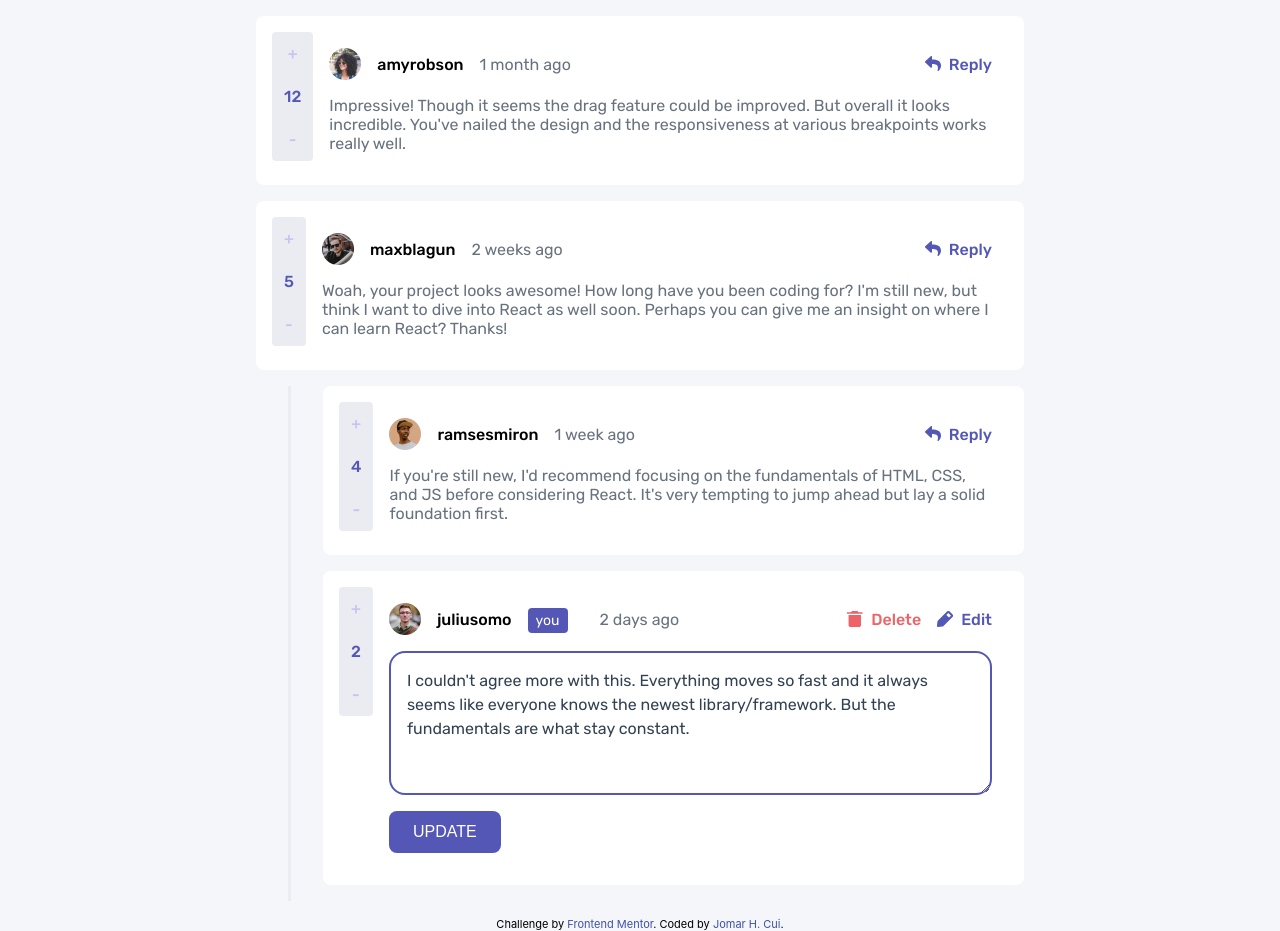
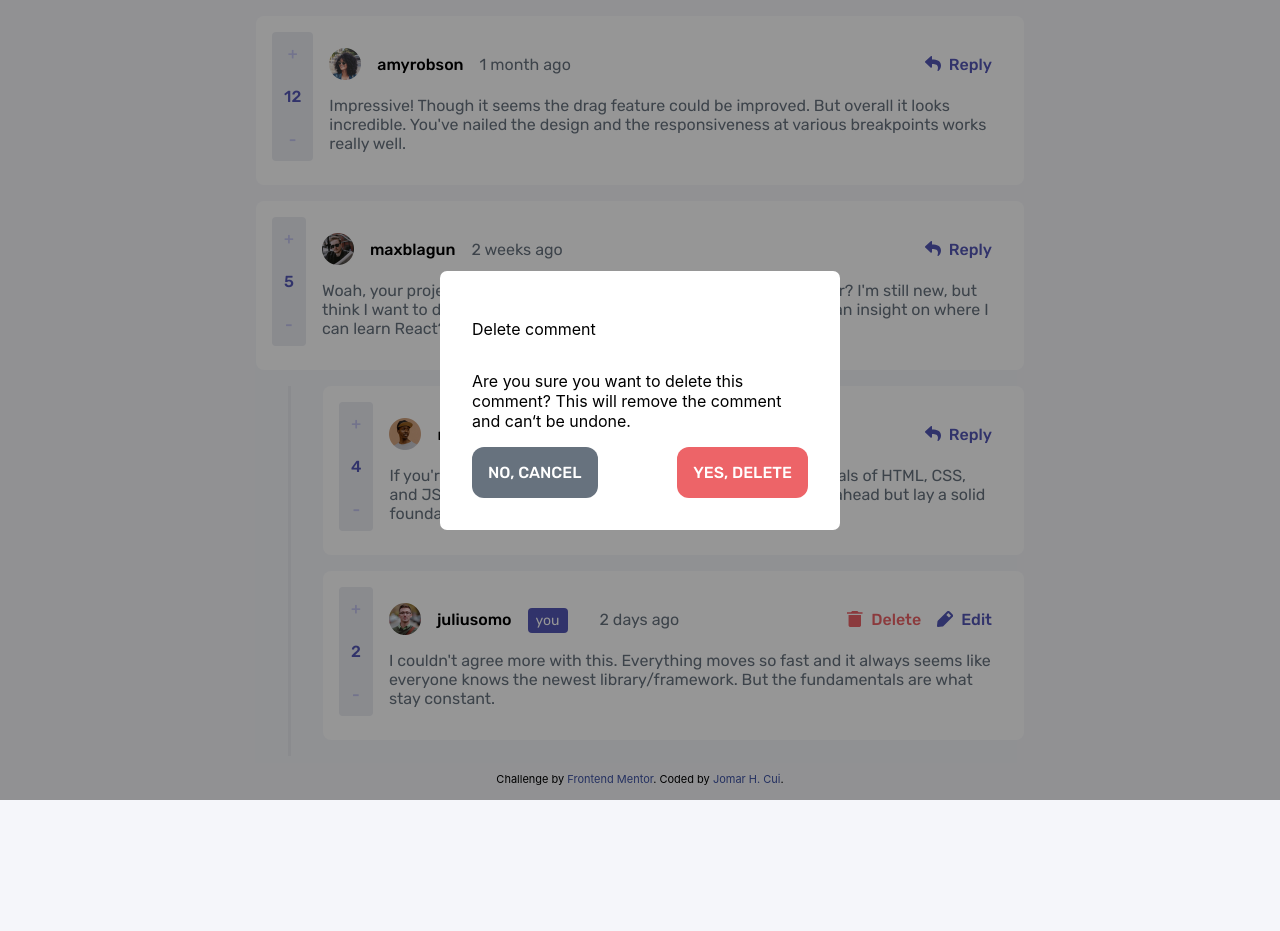
Before and after one commit to jomarcui/react-next-interactive-comment-section, a Next.js app: page / in a window 1280 px wide. Both pictures are taken after a click on the button "Delete". After the commit the page ends 800 px from the top, so only its background shows below. Built offline with nearby package versions, Linux system fonts and the light colour scheme.

Commit message:
🚧 Added modal popup when deleting comment

```diff
--- a/components/comment/comment.styles.ts
+++ b/components/comment/comment.styles.ts
@@ -1,18 +1,7 @@
 import styled, { css } from "styled-components";
+import { Colors } from "../../enums/colors";
 
 //#region Mixins
-
-const Colors = {
-  MODERATE_BLUE: "hsl(238, 40%, 52%)",
-  SOFT_RED: "hsl(358, 79%, 66%)",
-  LIGHT_GRAYISH_BLUE: "hsl(239, 57%, 85%)",
-  PALE_RED: "hsl(357, 100%, 86%)",
-  DARK_BLUE: "hsl(212, 24%, 26%)",
-  GRAYISH_BLUE: "hsl(211, 10%, 45%)",
-  LIGHT_GRAY: "hsl(223, 19%, 93%)",
-  VERY_LIGHT_GRAY: "hsl(228, 33%, 97%)",
-  WHITE: "hsl(0, 0%, 100%)",
-};
 
 const commentContainer = css`
   background-color: ${Colors.WHITE};
@@ -89,6 +78,7 @@ export const Content = styled.div`
     height: 9rem;
     margin: 1rem 0;
     padding: 1rem;
+    resize: none;
     width: 100%;
   }
 `;
--- a/components/comment/list.tsx
+++ b/components/comment/list.tsx
@@ -5,11 +5,12 @@ import Comment from "./comment";
 import MyComment from "./mycomment";
 
 type CommentListProps = {
-  comments: Types.Comment[];
-  currentUser: Types.User;
+  comments: Types.Comment[],
+  currentUser: Types.User,
+  setShow: any,
 };
 
-const CommentList = ({ comments, currentUser }: CommentListProps) => {
+const CommentList = ({ comments, currentUser, setShow }: CommentListProps) => {
   const handleReplyClick = (e: any) => {
     e.preventDefault();
     alert(e.currentTarget.dataset.commentId);
@@ -21,6 +22,7 @@ const CommentList = ({ comments, currentUser }: CommentListProps) => {
     const props = {
       currentUser,
       handleReplyClick,
+      setShow,
     };
 
     if (isMyComment) {
--- a/components/comment/mycomment.tsx
+++ b/components/comment/mycomment.tsx
@@ -5,7 +5,8 @@ import * as Types from "../../types/comment";
 import { useState } from "react";
 
 type CommentProps = {
-  comment: Types.Comment;
+  comment: Types.Comment,
+  setShow: any,
 };
 
 const MyComment = ({
@@ -19,6 +20,7 @@ const MyComment = ({
       username,
     },
   },
+  setShow
 }: CommentProps) => {
   const [isEditing, setIsEditing] = useState(false);
   const [myComment, setMyComment] = useState(content);
@@ -26,6 +28,10 @@ const MyComment = ({
   const commentHandleChange = (e: any) => {
     setMyComment(e.currentTarget.val);
   };
+
+  const deleteHandleClick = () => {
+    setShow(true);
+  }
 
   const showEditHandleClick = () => {
     setIsEditing(true);
@@ -63,7 +69,7 @@ const MyComment = ({
               <span
                 className="text"
                 data-comment-id={id}
-                onClick={showEditHandleClick}
+                onClick={deleteHandleClick}
               >
                 Delete
               </span>
--- /dev/null
+++ b/components/ui/modal.styles.ts
@@ -0,0 +1,26 @@
+import styled from "styled-components";
+
+import { Colors } from "../../enums/colors";
+
+export const Overlay = styled.div`
+  align-items: center;
+  background: ${Colors.OVERLAY};
+  bottom: 0px;
+  display: flex;
+  justify-content: center;
+  left: 0px;
+  position: fixed;
+  right: 0px;
+  top: 0px;
+  z-index: 10000;
+`;
+
+export const Modal = styled.div`
+background-color: ${Colors.WHITE};
+border-radius: 7px;
+display: flex;
+flex-wrap: wrap;
+justify-content: space-between;
+padding: 2rem;
+width: 400px;
+`;
--- /dev/null
+++ b/components/ui/modal.tsx
@@ -0,0 +1,24 @@
+import { ReactNode } from "react";
+
+import * as Styles from "./modal.styles";
+
+type ModalProps = {
+    children: ReactNode,
+    show: boolean
+}
+
+const Modal = ({ children, show }: ModalProps) => {
+    if (!show) {
+        return null;
+    }
+
+    return (
+        <Styles.Overlay>
+            <Styles.Modal>
+                {children}
+            </Styles.Modal>
+        </Styles.Overlay>
+    );
+}
+
+export default Modal;
--- /dev/null
+++ b/enums/colors.ts
@@ -0,0 +1,12 @@
+export const Colors = {
+    MODERATE_BLUE: "hsl(238, 40%, 52%)",
+    SOFT_RED: "hsl(358, 79%, 66%)",
+    LIGHT_GRAYISH_BLUE: "hsl(239, 57%, 85%)",
+    PALE_RED: "hsl(357, 100%, 86%)",
+    DARK_BLUE: "hsl(212, 24%, 26%)",
+    GRAYISH_BLUE: "hsl(211, 10%, 45%)",
+    LIGHT_GRAY: "hsl(223, 19%, 93%)",
+    VERY_LIGHT_GRAY: "hsl(228, 33%, 97%)",
+    WHITE: "hsl(0, 0%, 100%)",
+    OVERLAY: "#00000069",
+};
--- a/pages/index.styles.ts
+++ b/pages/index.styles.ts
@@ -1,6 +1,21 @@
 import styled from "styled-components";
+import { Colors } from "../enums/colors";
 
 export const Main = styled.main`
   margin: 0 auto;
   max-width: 768px;
 `;
+
+interface IButton {
+  backgroundColor: string
+}
+
+export const Button = styled.button<IButton>`
+  background-color: ${({backgroundColor}) => backgroundColor};
+  border: none;
+  border-radius: 0.75rem;
+  color: ${Colors.WHITE};
+  cursor: pointer;
+  font: 500 1rem "Rubik";
+  padding: 1rem;
+`;
--- a/pages/index.tsx
+++ b/pages/index.tsx
@@ -1,7 +1,10 @@
 import type { NextPage } from "next";
 import Head from "next/head";
+import { useState } from "react";
 import useSWR from "swr";
 import CommentList from "../components/comment/list";
+import Modal from "../components/ui/modal";
+import { Colors } from "../enums/colors";
 import styles from "../styles/Home.module.css";
 import * as Types from "../types/comment";
 import * as Styles from "./index.styles";
@@ -20,6 +23,8 @@ const fetcher = async (url: string) => {
 const Home: NextPage = () => {
   const { data, error } = useSWR("/api/comments", fetcher);
 
+  const [show, setShow] = useState(false);
+
   if (error) return <div>Failed to load</div>;
   if (!data) return <div>Loading...</div>;
 
@@ -35,7 +40,7 @@ const Home: NextPage = () => {
       </Head>
 
       <Styles.Main>
-        <CommentList comments={comments} currentUser={currentUser} />
+        <CommentList comments={comments} currentUser={currentUser} setShow={setShow} />
       </Styles.Main>
 
       <footer className={styles.attribution}>
@@ -49,6 +54,13 @@ const Home: NextPage = () => {
         </a>
         . Coded by <a href="#">Jomar H. Cui</a>.
       </footer>
+
+      <Modal show={show}>
+        <p>Delete comment</p>
+        <p>Are you sure you want to delete this comment? This will remove the comment and can&lsquo;t be undone.</p>
+        <Styles.Button backgroundColor={Colors.GRAYISH_BLUE}>NO, CANCEL</Styles.Button>
+        <Styles.Button backgroundColor={Colors.SOFT_RED}>YES, DELETE</Styles.Button>
+      </Modal>
     </div>
   );
 };
```
Also changed, not shown: 1 other file (tests, documents, lock files or other folders).
